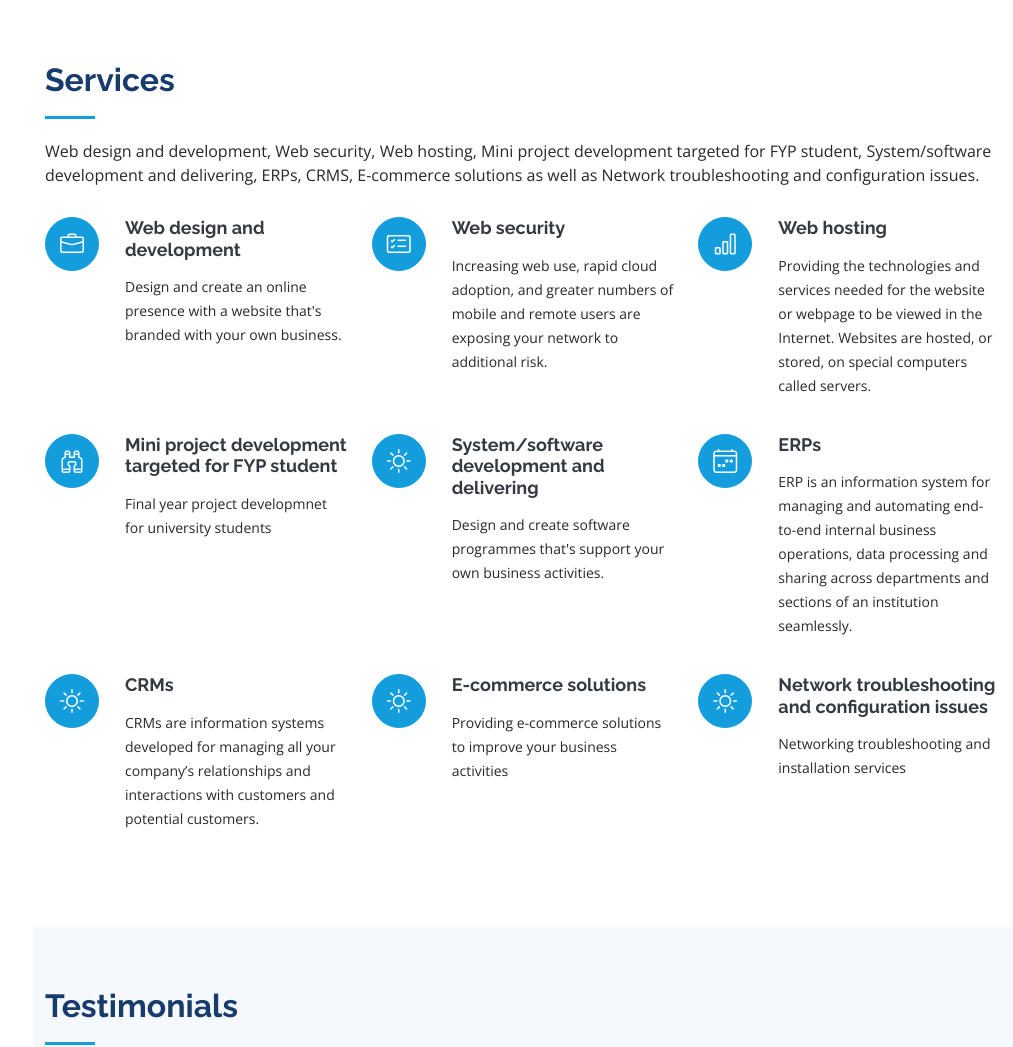
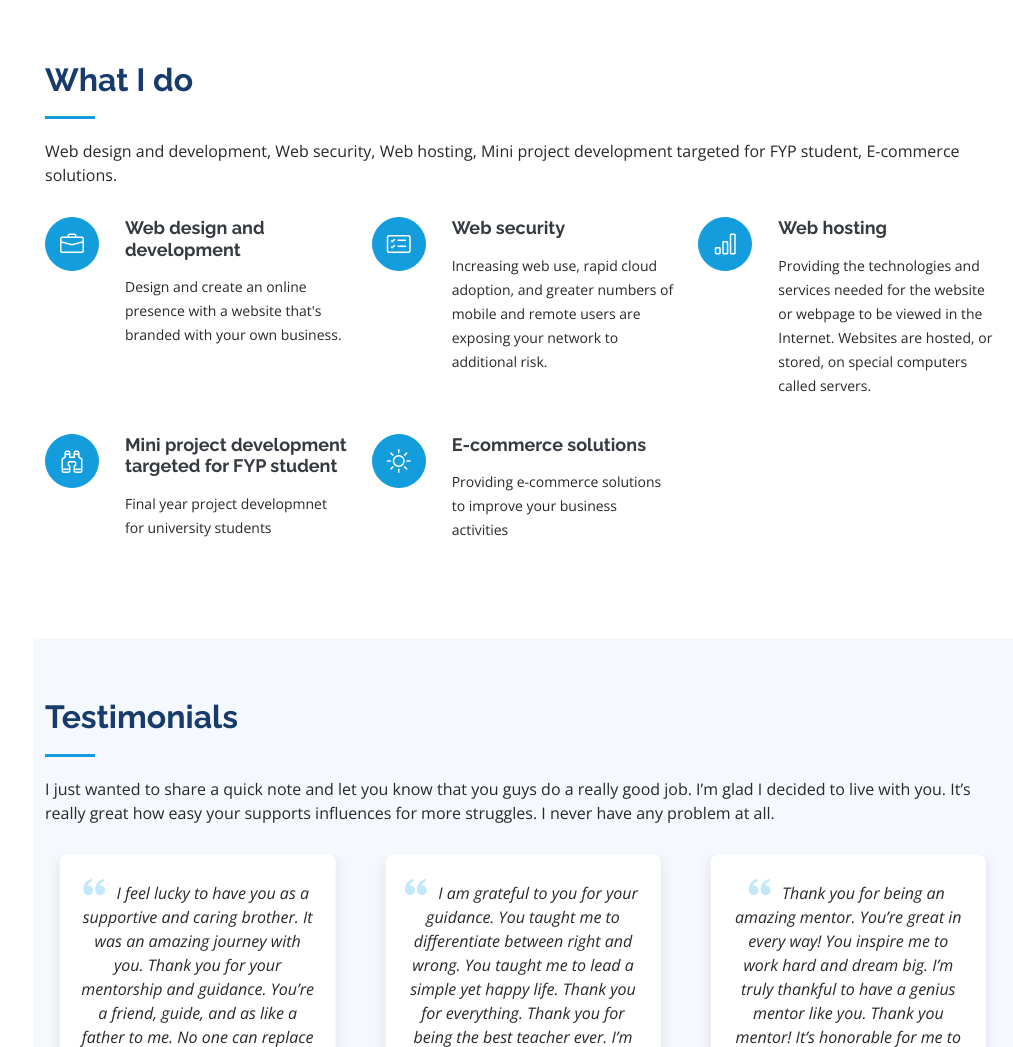
Before and after one commit to jayyange/jayyange.github.io, a plain HTML site: page index.html in a window 1280 px wide. Shown: the part 1940-2987 px from the top of the page, without its empty margins (267-1280 px from the left). Drawn offline with nearby package versions, Linux system fonts and the light colour scheme.

Commit message:
update index.html
add some changes

```diff
--- a/index.html
+++ b/index.html
@@ -252,57 +252,36 @@
       <div class="container">
 
         <div class="section-title">
-          <h2>Services</h2>
-          <p>Web design and development, Web security, Web hosting, Mini project development targeted for FYP student, System/software development and delivering,
-            ERPs, CRMS, E-commerce solutions as well as Network troubleshooting and configuration issues.
+          <h2>What I do</h2>
+          <p>Web design and development, Web security, Web hosting, Mini project development targeted for FYP student, E-commerce solutions.
              </p>
         </div>
 
         <div class="row">
           <div class="col-lg-4 col-md-6 icon-box" data-aos="fade-up">
             <div class="icon"><i class="bi bi-briefcase"></i></div>
-            <h4 class="title"><a href="web-design.html">Web design and development</a></h4>
+            <h4 class="title"><a>Web design and development</a></h4>
             <p class="description">Design and create an online presence with a website that's branded with your own business.</p>
           </div>
           <div class="col-lg-4 col-md-6 icon-box" data-aos="fade-up" data-aos-delay="100">
             <div class="icon"><i class="bi bi-card-checklist"></i></div>
-            <h4 class="title"><a href="web-security.html">Web security</a></h4>
+            <h4 class="title"><a>Web security</a></h4>
             <p class="description">Increasing web use, rapid cloud adoption, and greater numbers of mobile and remote users are exposing your network to additional risk.</p>
           </div>
           <div class="col-lg-4 col-md-6 icon-box" data-aos="fade-up" data-aos-delay="200">
             <div class="icon"><i class="bi bi-bar-chart"></i></div>
-            <h4 class="title"><a href="web-hosting.html">Web hosting</a></h4>
+            <h4 class="title"><a>Web hosting</a></h4>
             <p class="description">Providing the technologies and services needed for the website or webpage to be viewed in the Internet. Websites are hosted, or stored, on special computers called servers. </p>
           </div>
           <div class="col-lg-4 col-md-6 icon-box" data-aos="fade-up" data-aos-delay="300">
             <div class="icon"><i class="bi bi-binoculars"></i></div>
-            <h4 class="title"><a href="fyp.html">Mini project development targeted for FYP student</a></h4>
+            <h4 class="title"><a>Mini project development targeted for FYP student</a></h4>
             <p class="description">Final year project developmnet for university students</p>
           </div>
           <div class="col-lg-4 col-md-6 icon-box" data-aos="fade-up" data-aos-delay="400">
             <div class="icon"><i class="bi bi-brightness-high"></i></div>
-            <h4 class="title"><a href="system-development.html">System/software development and delivering</a></h4>
-            <p class="description">Design and create software programmes that's support your own business activities.</p>
-          </div>
-          <div class="col-lg-4 col-md-6 icon-box" data-aos="fade-up" data-aos-delay="500">
-            <div class="icon"><i class="bi bi-calendar4-week"></i></div>
-            <h4 class="title"><a href="ERPs.html"> ERPs</a></h4>
-            <p class="description">ERP is an information system for managing and automating end-to-end internal business operations, data processing and sharing across departments and sections of an institution seamlessly.</p>
-          </div>
-          <div class="col-lg-4 col-md-6 icon-box" data-aos="fade-up" data-aos-delay="400">
-            <div class="icon"><i class="bi bi-brightness-high"></i></div>
-            <h4 class="title"><a href="CRMs.html">CRMs</a></h4>
-            <p class="description">CRMs are information systems developed for managing all your company’s relationships and interactions with customers and potential customers. </p>
-          </div>
-          <div class="col-lg-4 col-md-6 icon-box" data-aos="fade-up" data-aos-delay="400">
-            <div class="icon"><i class="bi bi-brightness-high"></i></div>
-            <h4 class="title"><a href="e-commerce.html">E-commerce solutions</a></h4>
+            <h4 class="title"><a>E-commerce solutions</a></h4>
             <p class="description">Providing e-commerce solutions to improve your business activities</p>
-          </div>
-          <div class="col-lg-4 col-md-6 icon-box" data-aos="fade-up" data-aos-delay="400">
-            <div class="icon"><i class="bi bi-brightness-high"></i></div>
-            <h4 class="title"><a href="network.html">Network troubleshooting and configuration issues</a></h4>
-            <p class="description">Networking troubleshooting and installation services</p>
           </div>
         </div>
 
```
